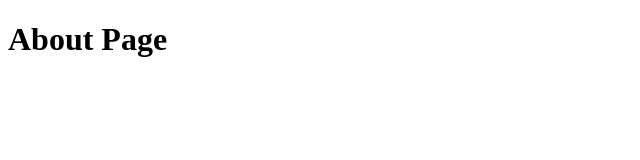
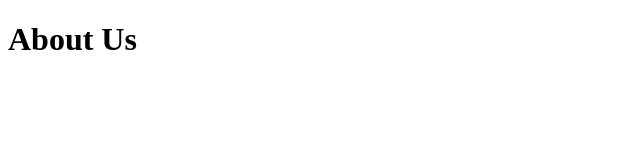
Before and after one commit to linnkhantthu/learn-nextjs, a Next.js app: page /about in a window 1280 px wide. Shown: the top 160 px of the page, without its empty margins (0-640 px from the left). Built offline with nearby package versions, Linux system fonts and the light colour scheme.

Commit message:
committed from desktop

```diff
--- a/pages/about.js
+++ b/pages/about.js
@@ -2,7 +2,7 @@ const about = () => {
   return (
     <div>
       <h1>
-        About Page
+        About Us
       </h1>
     </div>
   )
```
